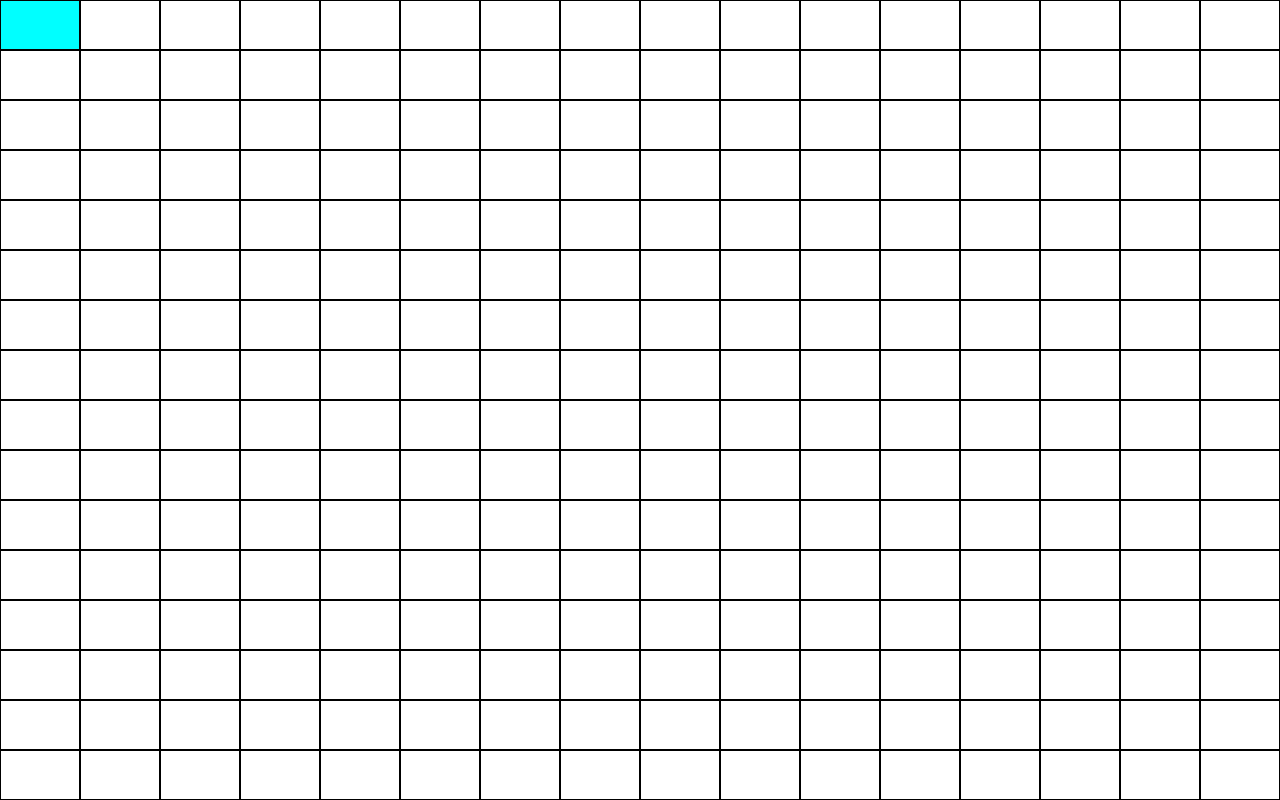
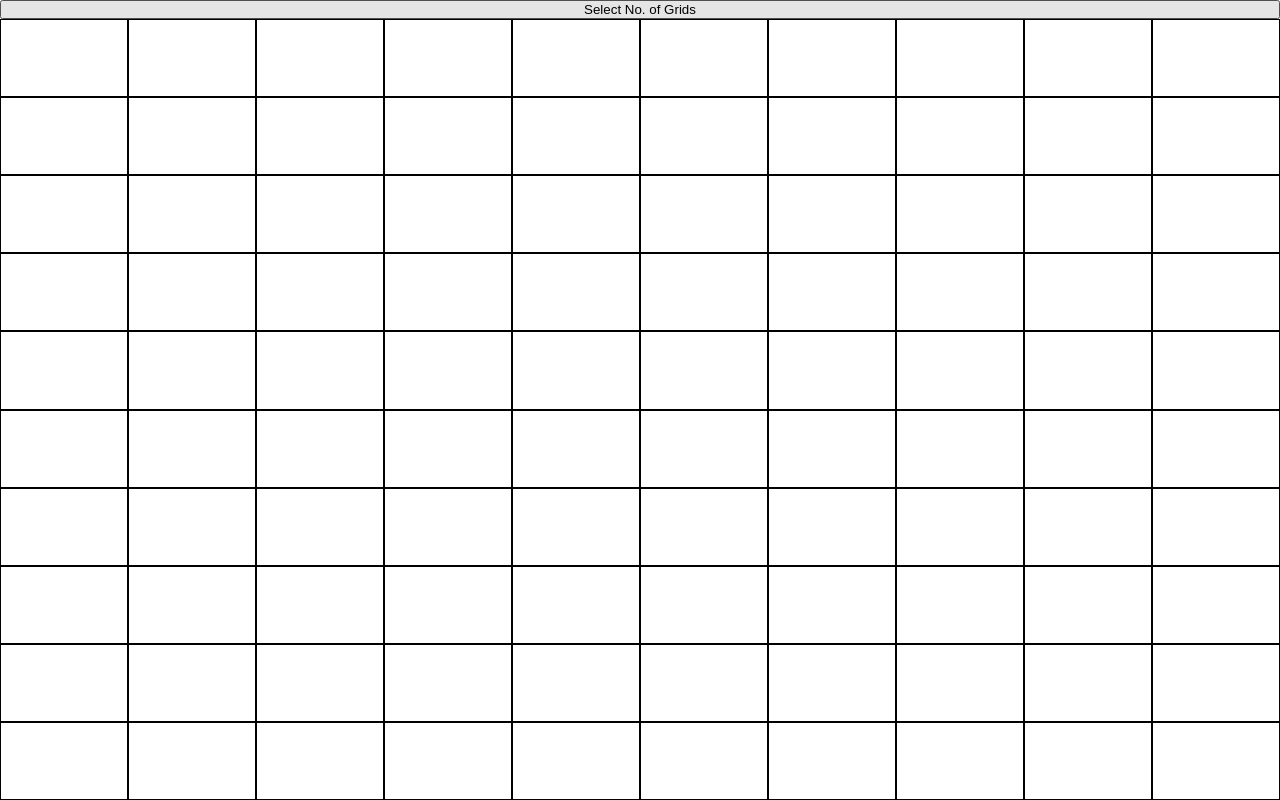
Before and after one commit to xLalice/etch-a-sketch, a plain HTML site: page index.html in a window 1280 px wide. Drawn offline with Linux system fonts and the light colour scheme.

Commit message:
Add grid select functionality

```diff
--- a/index.html
+++ b/index.html
@@ -8,7 +8,9 @@
     <link href="styles.css" rel="stylesheet">
 </head>
 <body>
+
     <div class="container">
+        <button onclick="gridSelect()">Select No. of Grids</button>
 
     </div>
     <script src="script.js"></script>
--- a/script.js
+++ b/script.js
@@ -1,14 +1,33 @@
-for (let i = 0; i < 16; i++){
+const container = document.querySelector(".container");
+const button = document.querySelector("button");
+
+function createGrid(size){
+    for (let i = 0; i < size; i++){
         let container = document.querySelector(".container");
         let row = document.createElement("div");
         row.classList.add("row");
 
-    for (let j = 0; j < 16; j++){
+        for (let j = 0; j < size; j++){
             let divSquare = document.createElement("div");
             divSquare.classList.add("cell");
             row.appendChild(divSquare);
         }
         container.appendChild(row);
+    }
+
+    hoverEventListener();
+}
+
+
+function gridSelect(){
+    let gridNum = prompt("Enter number of grids");
+
+
+    while (container.lastChild !== button){
+        container.removeChild(container.lastChild);
+    }
+
+    createGrid(gridNum);
 }
 
 function hoverEventListener(){
@@ -21,4 +40,5 @@ function hoverEventListener(){
     })
 }
 
+createGrid(10);
 hoverEventListener();
--- a/styles.css
+++ b/styles.css
@@ -16,7 +16,11 @@
     height: 16%;
 }
 .cell {
-    min-width: 6.25%;
-    min-height: 6.25%;
+    width: 100%;
     border: .5px solid black;
 }
+
+button {
+    display: inline-block;
+    margin: auto 0;
+}
```
Lines whose indentation alone changed are shown as unchanged.
